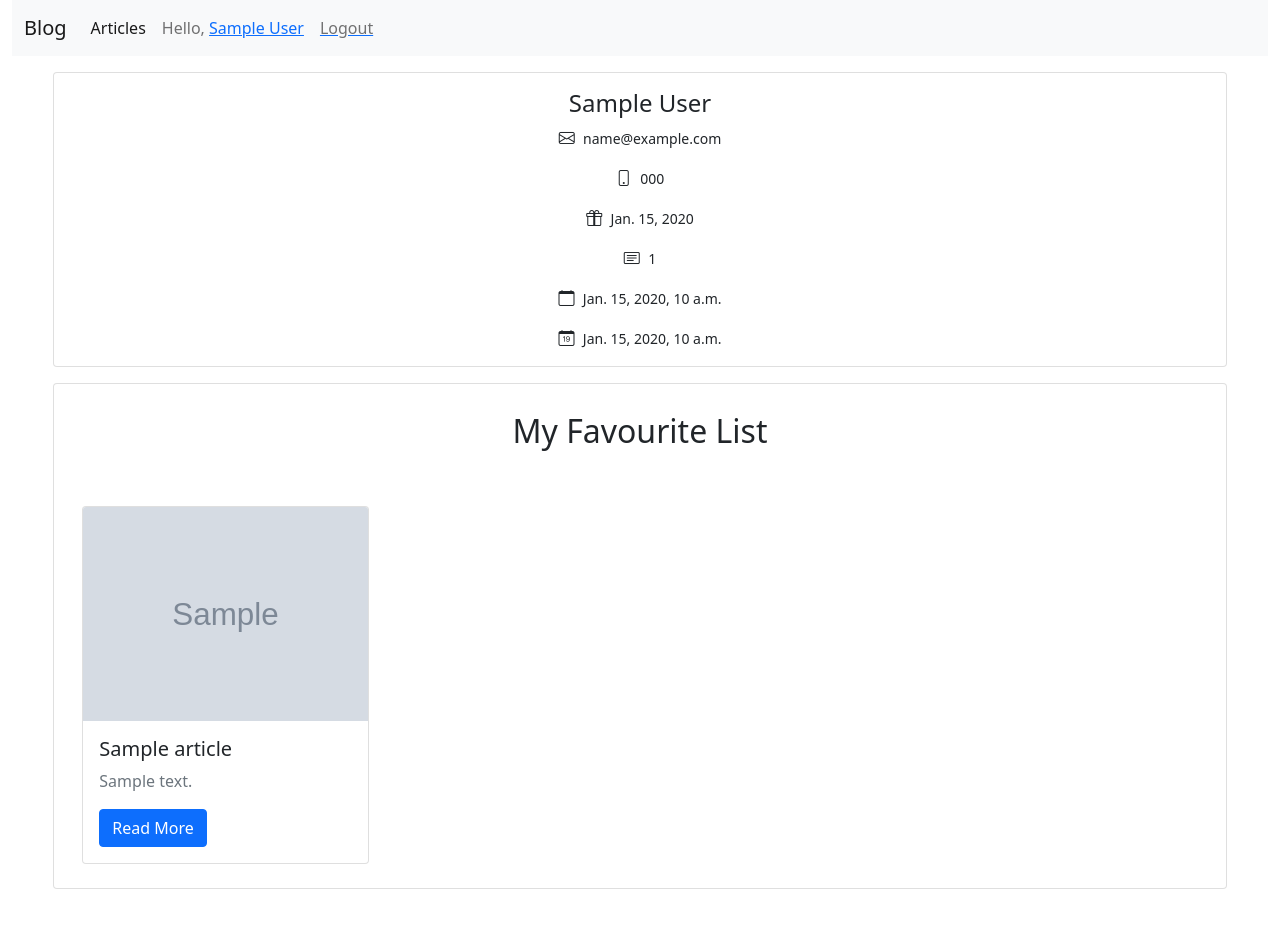
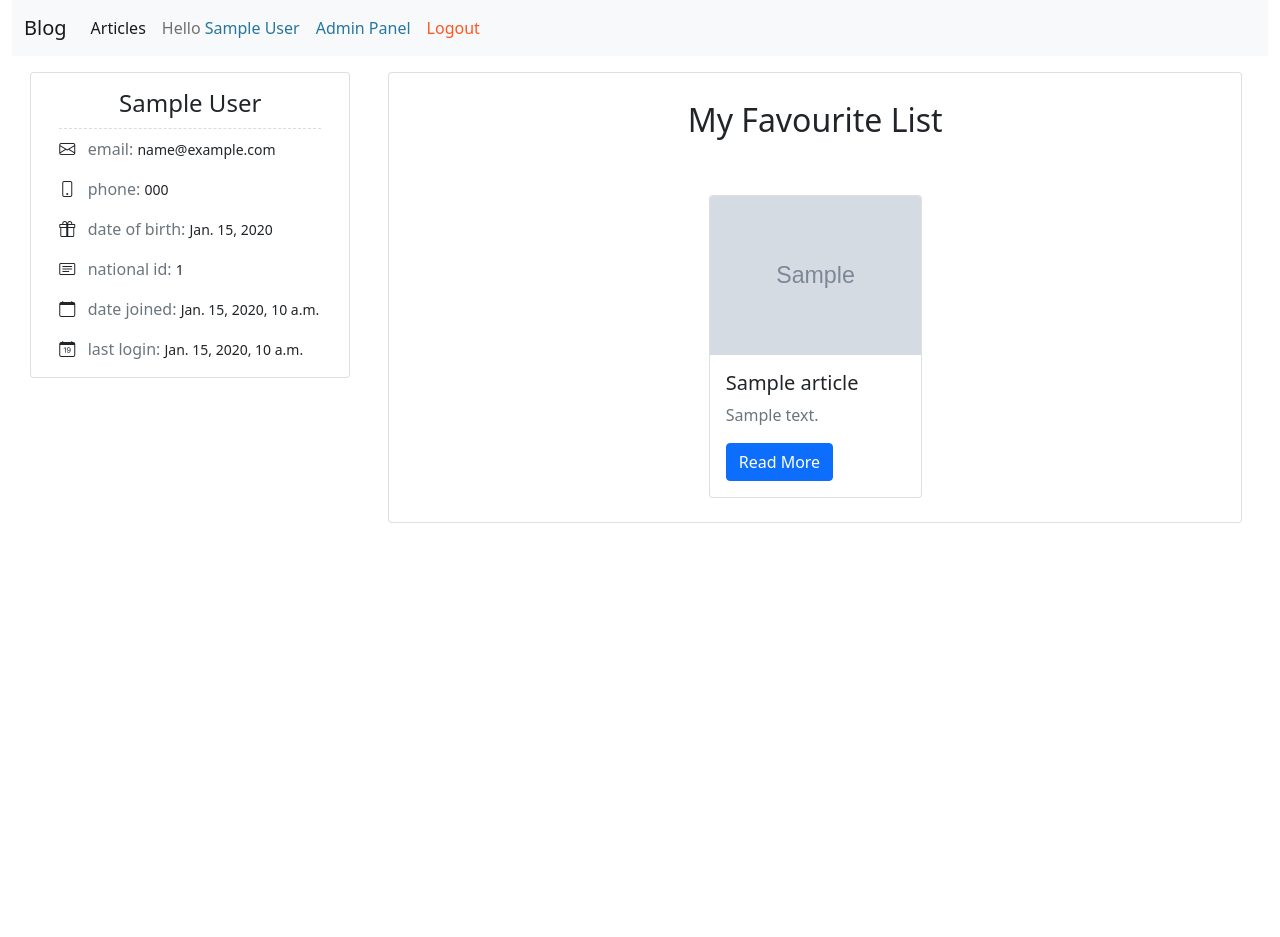
Before and after one commit to AymanAlshanqiti/simple-django-blog, a Django app: page /accounts/1 in a window 1280 px wide. After the commit the page ends 523 px from the top, so only its background shows below. Run offline with Django 3.2, Linux system fonts and the light colour scheme; a user stored in the database is signed in; tables that the repository leaves empty hold one stand-in row (values such as "Sample post"); grey boxes marked "Sample" are stand-in pictures.

Commit message:
merge dev with main (#2)
* feat: add the ability to user to add/remove articles to his favourite list

* refactor: add some style and cleaning code.

* feat: add articles generator script

* feat: update requirements.txt file

```diff
--- a/account/templates/profile.html
+++ b/account/templates/profile.html
@@ -4,21 +4,22 @@
 {% endblock title %}
 
 {% block content %}
-  <div class="row justify-content-center mb-5">
-    <div class="col-11 card my-3">
-      <div class="card-body text-center">
-        <h4 class="card-title">{{request.user.name}}</h4>
-        <p class="card-text"><i class="bi-envelope"></i> &nbsp;<small>{{request.user.email}}</small></p>
-        <p class="card-text"><i class="bi-phone"></i> &nbsp;<small>{{request.user.phone_number}}</small></p>
-        <p class="card-text"><i class="bi-gift"></i> &nbsp;<small>{{request.user.date_of_birth}}</small></p>
-        <p class="card-text"><i class="bi-card-text"></i> &nbsp;<small>{{request.user.national_id}}</small></p>
-        <p class="card-text"><i class="bi-calendar"></i> &nbsp;<small>{{request.user.date_joined}}</small></p>
-        <p class="card-text"><i class="bi-calendar-date"></i> &nbsp;<small>{{request.user.last_login}}</small></p>
+  <div class="row justify-content-evenly mb-5">
+    <div class="col-11 col-sm-3 card my-3 h-100">
+      <div class="card-body text-right">
+        <h4 class="card-title text-center" style="border-bottom: 1px dashed #dcdcdc; padding-bottom: 10px;">{{request.user.name}}</h4>
+        <p class="card-text"><i class="bi-envelope"></i> &nbsp; <span class="text-muted">email: </span><small>{{request.user.email}}</small></p>
+        <p class="card-text"><i class="bi-phone"></i> &nbsp; <span class="text-muted">phone: </span> <small>{{request.user.phone_number}}</small></p>
+        <p class="card-text"><i class="bi-gift"></i> &nbsp; <span class="text-muted">date of birth: </span><small>{{request.user.date_of_birth}}</small></p>
+        <p class="card-text"><i class="bi-card-text"></i> &nbsp; <span class="text-muted">national id: </span><small>{{request.user.national_id}}</small></p>
+        <p class="card-text"><i class="bi-calendar"></i> &nbsp; <span class="text-muted">date joined: </span><small>{{request.user.date_joined}}</small></p>
+        <p class="card-text"><i class="bi-calendar-date"></i> &nbsp; <span class="text-muted">last login: </span><small>{{request.user.last_login}}</small></p>
       </div>
     </div>
     {% if favourite_articles %}
-    <div class="col-11 card py-4">
+      <div class="col-11 col-sm-8 card py-4 mt-3 mx-2 h-100">
         <h2 class="text-center mt-1">My Favourite List</h2>
+        <div class="row justify-content-evenly">
         {% for favourite_article in favourite_articles %}
           <div class="card col-11 col-sm-4 col-md-3 px-0 mt-5 mx-3" style="max-width: 20rem;">
             <img src="{{favourite_article.article.url_to_image}}" class="card-img-top" alt="{{favourite_article.article.title}}">
@@ -29,11 +30,11 @@
             </div>
           </div>
         {% endfor %}
-
+        </div>
+      </div>
     {% else %}
-    <div class="col-11 alert alert-warning text-center mt-3" role="alert">
+      <div class="col-11 col-sm-8 alert alert-warning text-center mt-3 mx-2 h-100" role="alert">
         Your favourite list is empty
-    </div>
       </div>
     {% endif %}
   </div>
--- a/articles/models.py
+++ b/articles/models.py
@@ -9,7 +9,7 @@ class Article(models.Model):
     title = models.CharField(max_length=128)
     description = models.TextField()
     url = models.CharField(max_length=256)
-    url_to_image = models.CharField(max_length=256)
+    url_to_image = models.CharField(max_length=512)
     published_at = models.DateTimeField(auto_now_add=False)
     content = models.TextField()
 
--- a/articles/templates/articles-list.html
+++ b/articles/templates/articles-list.html
@@ -12,7 +12,7 @@
     {% else %}
 
     {% for article in articles %}
-    <div class="card col-12 col-sm-4 col-md-3 px-0 mt-5 mx-3" style="width: 20rem;">
+    <div class="card col-12 col-sm-4 col-md-3 px-0 mt-5 mx-3 h-100" style="width: 20rem;">
       <img src="{{article.url_to_image}}" class="card-img-top" alt="{{article.title}}">
       <div class="card-body">
         <h5 class="card-title">{{article.title}}</h5>
--- a/articles/templates/navbar.html
+++ b/articles/templates/navbar.html
@@ -8,11 +8,14 @@
       <div class="navbar-nav">
         <a class="nav-link active" aria-current="page" href="{% url 'articles-list' %}">Articles</a>
         {% if request.user.is_authenticated %}
-        <span class="nav-item nav-link">Hello, <a href="{% url 'user_profile' request.user.id %}">{{request.user.name}}</a></span>
-        <a href="{% url 'logout' %}"><span class="nav-item nav-link">Logout</span></a>
+          <a class="nav-item nav-link" href="{% url 'user_profile' request.user.id %}">Hello <span style="color: #26779e;">{{request.user.name}}</span></a>
+          {% if request.user.is_admin %}
+            <a class="nav-item nav-link d-flex" href="/admin/" style="color: #26779e;">Admin Panel</a>
+          {% endif %}
+          <a class="nav-item nav-link" href="{% url 'logout' %}" style="color: #ff5722;">Logout</a>
         {% else %}
-        <a href="{% url 'login' %}"><span class="nav-item nav-link">Login</span></a>
-        <a href="{% url 'registration' %}"><span class="nav-item nav-link">Register</span></a>
+          <a class="nav-item nav-link" style="color: #26779e;" href="{% url 'login' %}">Login</a>
+          <a class="nav-item nav-link" style="color: #26779e;" href="{% url 'registration' %}">Register</a>
         {% endif %}
       </div>
     </div>
--- a/articles/urls.py
+++ b/articles/urls.py
@@ -7,5 +7,6 @@ urlpatterns = [
     path('<int:article_id>',
          views.article_detail_view, name='article-detail'),
     path('<int:article_id>/add-to-favourite',
-         views.add_article_to_favourite, name='add-article-to-favourite')
+         views.add_article_to_favourite, name='add-article-to-favourite'),
+    path('articles-generator', views.articles_generator, name='articles-generator')
 ]
--- a/requirements.txt
+++ b/requirements.txt
@@ -1,4 +1,9 @@
 asgiref==3.3.4
+certifi==2021.5.30
+chardet==4.0.0
 Django==3.2.3
+idna==2.10
 pytz==2021.1
+requests==2.25.1
 sqlparse==0.4.1
+urllib3==1.26.5
```
Also changed, not shown: articles/views.py (+23 -0 lines), account/migrations/0001_initial.py, articles/migrations/0001_initial.py. Lines whose indentation alone changed are shown as unchanged.
